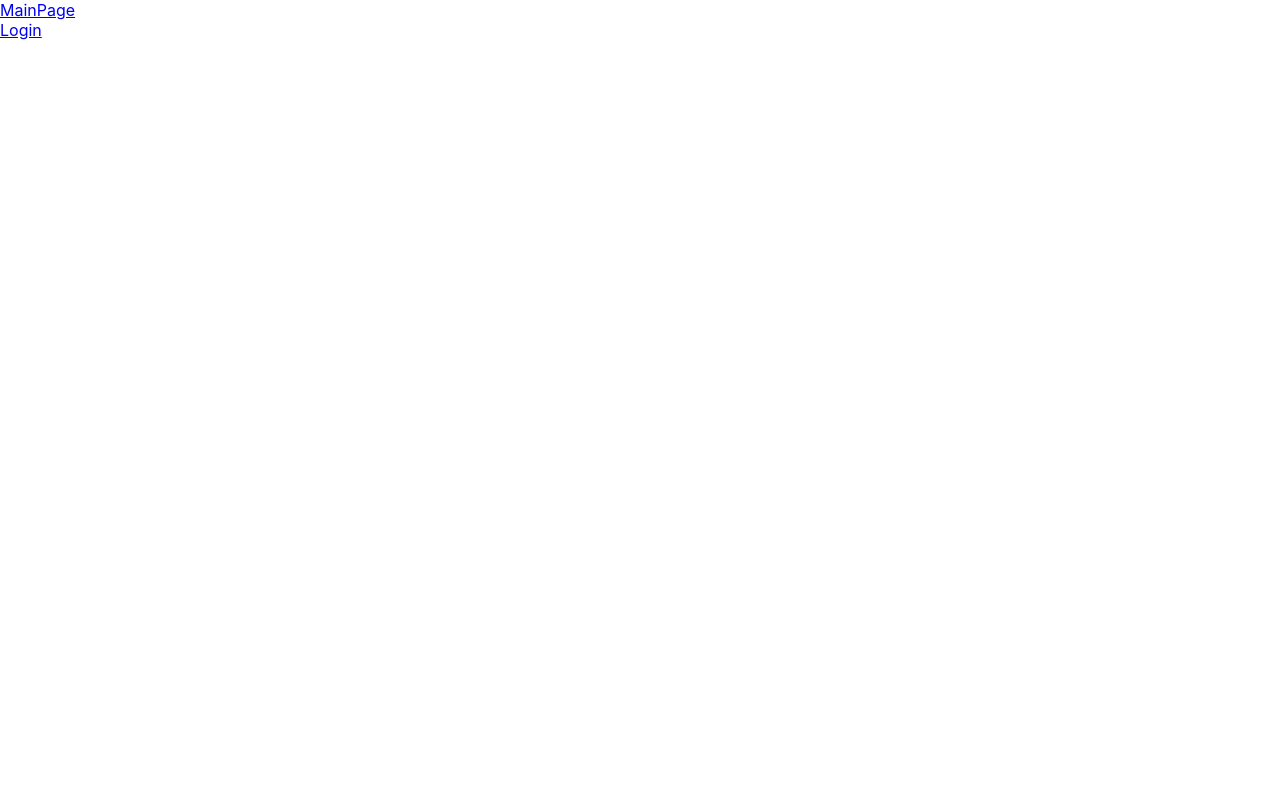
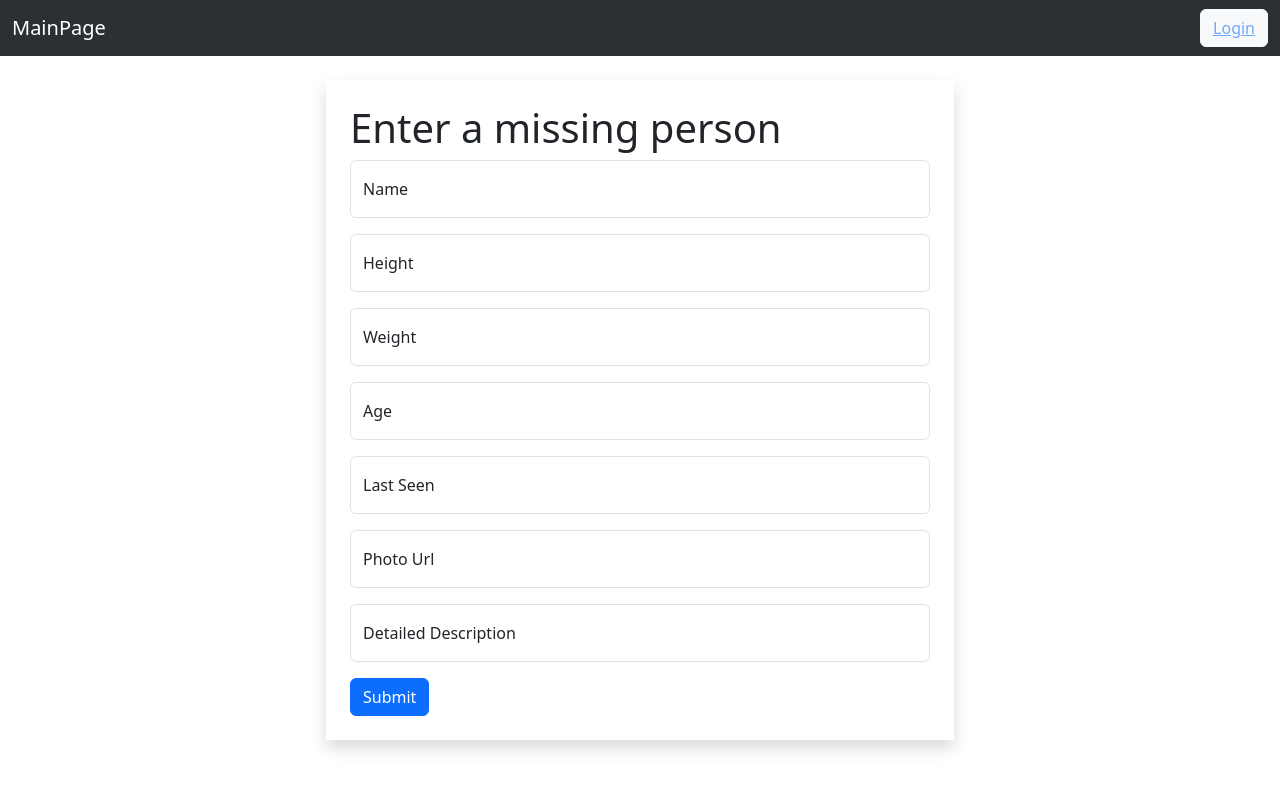
Before and after one commit to hkwonx12/trafficstop, a React (Create React App) app in the folder ghi/: page /profile/new in a window 1280 px wide. Before the commit this address had no page. Shown: the top 790 px of the page. Built offline with nearby package versions, Linux system fonts and the light colour scheme.

Commit message:
Created Details, Sighting, Missing Person Form

```diff
--- a/ghi/package.json
+++ b/ghi/package.json
@@ -7,6 +7,8 @@
     "@testing-library/jest-dom": "^5.17.0",
     "@testing-library/react": "^13.4.0",
     "@testing-library/user-event": "^13.5.0",
+    "bootstrap":"^5.3.2",
+    "react-bootstrap": "2.9.0",
     "react": "^18.2.0",
     "react-dom": "^18.2.0",
     "react-router-dom": "^6.17.0",
--- a/ghi/public/index.html
+++ b/ghi/public/index.html
@@ -10,34 +10,12 @@
       content="Web site created using create-react-app"
     />
     <link rel="apple-touch-icon" href="%PUBLIC_URL%/logo192.png" />
-    <!--
-      manifest.json provides metadata used when your web app is installed on a
-      user's mobile device or desktop. See https://developers.google.com/web/fundamentals/web-app-manifest/
-    -->
     <link rel="manifest" href="%PUBLIC_URL%/manifest.json" />
-    <!--
-      Notice the use of %PUBLIC_URL% in the tags above.
-      It will be replaced with the URL of the `public` folder during the build.
-      Only files inside the `public` folder can be referenced from the HTML.
-
-      Unlike "/favicon.ico" or "favicon.ico", "%PUBLIC_URL%/favicon.ico" will
-      work correctly both with client-side routing and a non-root public URL.
-      Learn how to configure a non-root public URL by running `npm run build`.
-    -->
     <title>React App</title>
   </head>
   <body>
     <noscript>You need to enable JavaScript to run this app.</noscript>
     <div id="root"></div>
-    <!--
-      This HTML file is a template.
-      If you open it directly in the browser, you will see an empty page.
-
-      You can add webfonts, meta tags, or analytics to this file.
-      The build step will place the bundled scripts into the <body> tag.
-
-      To begin the development, run `npm start` or `yarn start`.
-      To create a production bundle, use `npm run build` or `yarn build`.
-    -->
+    <script src="https://cdn.jsdelivr.net/npm/bootstrap@5.3.2/dist/js/bootstrap.bundle.min.js" integrity="sha384-C6RzsynM9kWDrMNeT87bh95OGNyZPhcTNXj1NW7RuBCsyN/o0jlpcV8Qyq46cDfL" crossorigin="anonymous"></script>
   </body>
 </html>
--- a/ghi/src/App.js
+++ b/ghi/src/App.js
@@ -4,6 +4,10 @@ import Nav from "./Nav";
 import MainPage from "./MainPage";
 import Profile from "./User/Profile";
 import Login from "./User/Login";
+import "bootstrap/dist/css/bootstrap.min.css";
+import MissingPersonForm from "./Person/MissingPersonForm";
+import Details from "./Person/Details";
+import Sighting from "./Person/Sighting";
 
 function App() {
   return (
@@ -11,8 +15,15 @@ function App() {
       <Nav />
       <Routes>
         <Route path="/" element={<MainPage />} />
+
         <Route path="login" element={<Login />} />
-        <Route path="profile" element={<Profile />} />
+
+        <Route path="profile">
+          <Route index element={<Profile />} />
+          <Route path="new" element={<MissingPersonForm />} />
+          <Route path="details" element={<Details />} />
+          <Route path="sighting" element={<Sighting />} />
+        </Route>
       </Routes>
     </BrowserRouter>
   );
--- a/ghi/src/Nav.js
+++ b/ghi/src/Nav.js
@@ -2,12 +2,17 @@ import { NavLink } from "react-router-dom";
 
 function Nav() {
   return (
-    <nav>
-      <div>
-        <NavLink to="/">MainPage</NavLink>
-      </div>
-      <div>
-        <NavLink to="login">Login</NavLink>
+    <nav
+      className="navbar navbar-expand-lg bg-body-tertiary"
+      data-bs-theme="dark"
+    >
+      <div className="container-fluid">
+        <NavLink className="navbar-brand" to="/">
+          MainPage
+        </NavLink>
+        <button type="button" className="btn btn-light">
+          <NavLink to="login">Login</NavLink>
+        </button>
       </div>
     </nav>
   );
--- /dev/null
+++ b/ghi/src/Person/Details.js
@@ -0,0 +1,30 @@
+import { Link } from "react-router-dom";
+
+function Details() {
+  return (
+    <div className="container">
+      <ul>
+        <li>Name</li>
+        <li>Height</li>
+        <li>Weight</li>
+        <li>Birth Date</li>
+        <li>Last Seen</li>
+        <li>Age</li>
+        <li>Days Missing</li>
+      </ul>
+      <div className="">
+        <button type="button" className="btn btn-warning">
+          <Link to="/profile/sighting">Add Sighting</Link>
+        </button>
+        <button type="button" className="btn btn-success">
+          <Link to="">Edit</Link>
+        </button>
+        <button type="button" className="btn btn-danger">
+          <Link to="">Delete</Link>
+        </button>
+      </div>
+    </div>
+  );
+}
+
+export default Details;
--- a/ghi/src/Person/MissingPersonForm.js
+++ b/ghi/src/Person/MissingPersonForm.js
@@ -2,35 +2,52 @@ import { useState, useEffect } from "react";
 
 function MissingPersonForm() {
   return (
-    <div>
-      <h1>Enter a missing person </h1>
-      <div>
-        <input />
-        <label>Name</label>
+    <div className="row">
+      <div className="offset-3 col-6">
+        <div className="shadow p-4 mt-4">
+          <h1>Enter a missing person</h1>
+          <form>
+            <div className="form-floating mb-3">
+              <label for="name" className="form-label">
+                Name
+              </label>
+              <input type="name" className="form-control" />
             </div>
-      <div>
-        <input />
-        <label>Height</label>
+            <div className="form-floating mb-3">
+              <label for="height" className="form-label">
+                Height
+              </label>
+              <input type="height" className="form-control" />
             </div>
-      <div>
-        <input />
-        <label>Weight</label>
+            <div className="form-floating mb-3">
+              <label for="weight" className="form-label">
+                Weight
+              </label>
+              <input type="weight" className="form-control" />
             </div>
-      <div>
-        <input />
-        <label>Age</label>
+            <div className="form-floating mb-3">
+              <label for="age" className="form-label">
+                Age
+              </label>
+              <input className="form-control" />
             </div>
-      <div>
-        <input />
-        <label>Last Seen</label>
+            <div className="form-floating mb-3">
+              <label className="form-label">Last Seen</label>
+              <input className="form-control" />
             </div>
-      <div>
-        <input />
-        <label>Photo Url</label>
+            <div className="form-floating mb-3">
+              <label className="form-label">Photo Url</label>
+              <input className="form-control" />
             </div>
-      <div>
-        <input />
-        <label>Detailed Description</label>
+            <div className="form-floating mb-3">
+              <label className="form-label">Detailed Description</label>
+              <input className="form-control" />
+            </div>
+            <button type="submit" class="btn btn-primary">
+              Submit
+            </button>
+          </form>
+        </div>
       </div>
     </div>
   );
--- /dev/null
+++ b/ghi/src/Person/Sighting.js
@@ -0,0 +1,48 @@
+function Sighting() {
+  return (
+    <div className="row">
+      <div className="offset-3 col-6">
+        <div className="shadow p-4 mt-4">
+          <h2>Create a sighting</h2>
+          <form>
+            <div className="form-floating mb-3">
+              <label for="Street Address" className="form-label">
+                Street Address
+              </label>
+              <input type="text" className="form-control" />
+            </div>
+            <div className="form-floating mb-3">
+              <label for="City" className="form-label">
+                City
+              </label>
+              <input type="text" className="form-control" />
+            </div>
+            <div className="form-floating mb-3">
+              <label for="State" className="form-label">
+                State
+              </label>
+              <input type="text" className="form-control" />
+            </div>
+            <div className="form-floating mb-3">
+              <label for="Zipcode" className="form-label">
+                Zipcode
+              </label>
+              <input type="int" className="form-control" />
+            </div>
+            <div className="form-floating mb-3">
+              <label for="Country" className="form-label">
+                Country
+              </label>
+              <input type="text" className="form-control" />
+            </div>
+            <button type="button" className="btn btn-primary">
+              Create
+            </button>
+          </form>
+        </div>
+      </div>
+    </div>
+  );
+}
+
+export default Sighting;
--- a/ghi/src/User/Profile.js
+++ b/ghi/src/User/Profile.js
@@ -1,5 +1,17 @@
+import { Link } from "react-router-dom";
+
 function Profile() {
-  return <div>Welcome, user!</div>;
+  return (
+    <div>
+      <h2>Welcome, user!</h2>
+      <button type="button" className="btn btn-light">
+        <Link to="/profile/new">Add a Person</Link>
+      </button>
+      <button type="button" className="btn btn-light">
+        <Link to="/profile/details">Details</Link>
+      </button>
+    </div>
+  );
 }
 
 export default Profile;
--- /dev/null
+++ b/package.json
@@ -0,0 +1,5 @@
+{
+  "dependencies": {
+    "bootstrap": "^5.3.2"
+  }
+}
```
Also changed, not shown: 1 other file (tests, documents, lock files or other folders). Lines whose indentation alone changed are shown as unchanged.
